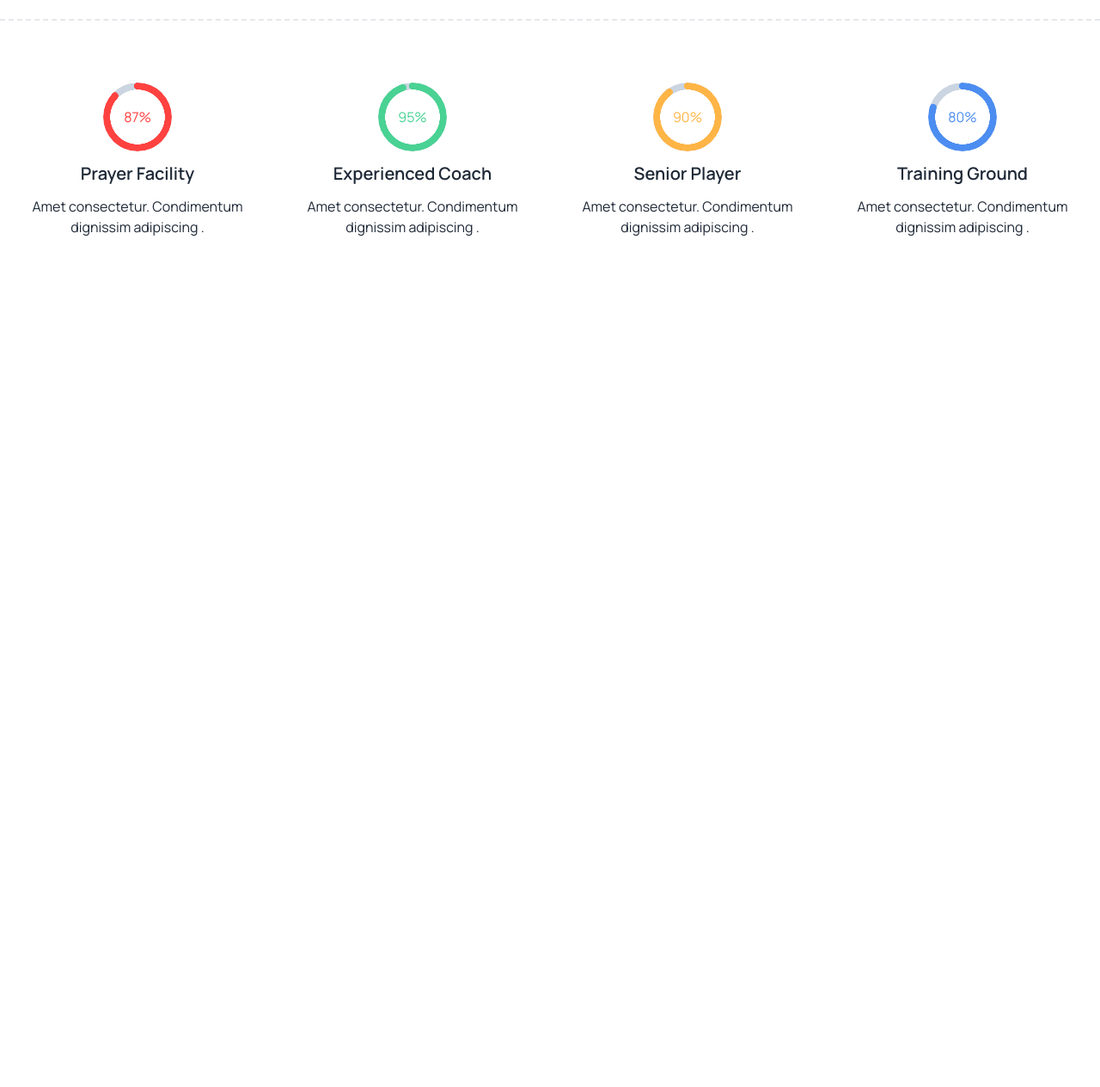
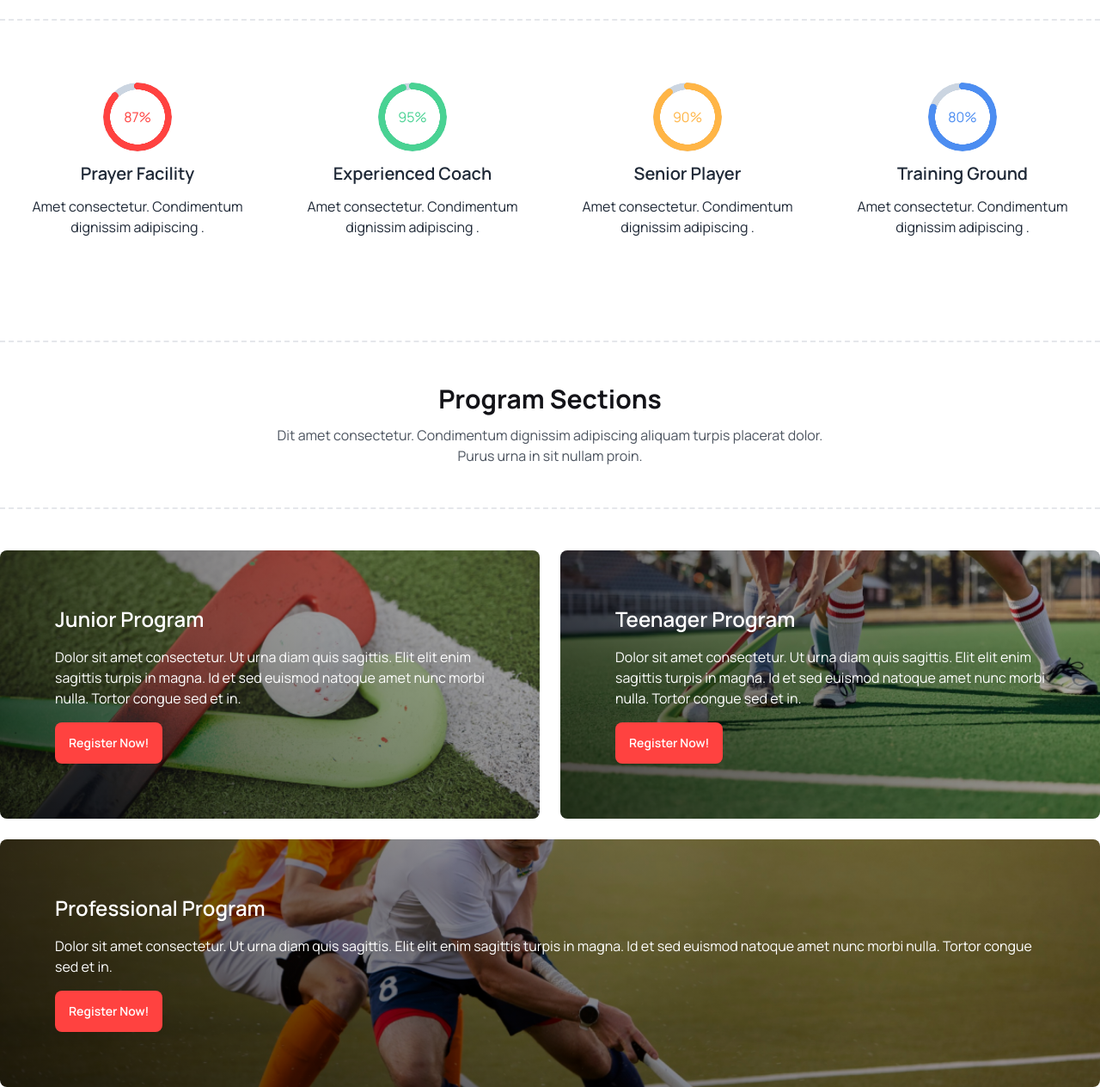
Before and after one commit to Khurshedspi/B9A3-Hockeys-2024, a plain HTML site: page index.html in a window 1280 px wide. Shown: the part 1102-2366 px from the top of the page at 86% size. Before the commit the page ends 1402 px from the top, so only its background shows below. Drawn offline with nearby package versions, Linux system fonts and the light colour scheme.

Commit message:
program section added

```diff
--- a/index.html
+++ b/index.html
@@ -143,8 +143,10 @@
                 <div class="flex flex-col items-center justify-center py-6 space-y-3">
 
                     <div class="relative">
-                        <div class="z-50 radial-progress  text-[#FF4240]" style="--value:87;" role="progressbar">87%</div>
-                        <div class="rotate-90 absolute left-0 top-0 radial-progress text-slate-300" style="--value:87;" role="progressbar"></div>
+                        <div class="z-50 radial-progress  text-[#FF4240]" style="--value:87;" role="progressbar">87%
+                        </div>
+                        <div class="rotate-90 absolute left-0 top-0 radial-progress text-slate-300" style="--value:87;"
+                            role="progressbar"></div>
                     </div>
 
                     <h1 class="text-xl font-semibold">Prayer Facility</h1>
@@ -155,8 +157,10 @@
                 <div class="flex flex-col items-center justify-center py-6 space-y-3">
 
                     <div class="relative">
-                        <div class="z-50 radial-progress  text-[#49D293]" style="--value:95;" role="progressbar">95%</div>
-                        <div class="rotate-90 absolute left-0 top-0 radial-progress text-slate-300" style="--value:87;" role="progressbar"></div>
+                        <div class="z-50 radial-progress  text-[#49D293]" style="--value:95;" role="progressbar">95%
+                        </div>
+                        <div class="rotate-90 absolute left-0 top-0 radial-progress text-slate-300" style="--value:87;"
+                            role="progressbar"></div>
                     </div>
 
                     <h1 class="text-xl font-semibold">Experienced Coach</h1>
@@ -167,8 +171,10 @@
                 <div class="flex flex-col items-center justify-center py-6 space-y-3">
 
                     <div class="relative">
-                        <div class="z-50 radial-progress  text-[#FFB546]" style="--value:90;" role="progressbar">90%</div>
-                        <div class="rotate-90 absolute left-0 top-0 radial-progress text-slate-300" style="--value:87;" role="progressbar"></div>
+                        <div class="z-50 radial-progress  text-[#FFB546]" style="--value:90;" role="progressbar">90%
+                        </div>
+                        <div class="rotate-90 absolute left-0 top-0 radial-progress text-slate-300" style="--value:87;"
+                            role="progressbar"></div>
                     </div>
 
                     <h1 class="text-xl font-semibold">Senior Player</h1>
@@ -179,8 +185,10 @@
                 <div class="flex flex-col items-center justify-center py-6 space-y-3">
 
                     <div class="relative">
-                        <div class="z-50 radial-progress  text-[#4C8DF1]" style="--value:80;" role="progressbar">80%</div>
-                        <div class="rotate-90 absolute left-0 top-0 radial-progress text-slate-300" style="--value:87;" role="progressbar"></div>
+                        <div class="z-50 radial-progress  text-[#4C8DF1]" style="--value:80;" role="progressbar">80%
+                        </div>
+                        <div class="rotate-90 absolute left-0 top-0 radial-progress text-slate-300" style="--value:87;"
+                            role="progressbar"></div>
                     </div>
 
                     <h1 class="text-xl font-semibold">Training Ground</h1>
@@ -195,6 +203,69 @@
         <!-- ------------------------ Professional Hockeys Club with progress bar section ends here --------------------------------------------  -->
 
 
+        <!-- ------------------------ Program Sections starts here --------------------------------------------  -->
+        <section class="mt-24">
+            <!-- title here  -->
+            <div class="border-y-[2px] border-dashed py-12 text-center ">
+                <h1 class="text-3xl font-bold mb-3 text-[#131318]">Program Sections</h1>
+                <p class="opacity-80 w-1/2 mx-auto">Dit amet consectetur. Condimentum dignissim adipiscing aliquam
+                    turpis placerat dolor. Purus urna in
+                    sit nullam proin. </p>
+            </div>
+
+            <!-- grid part -->
+            <div class="mt-12 grid grid-cols-1 lg:grid-cols-2 gap-6">
+                <!-- card1 -->
+                <div class="w-full rounded-lg junior-program flex flex-col justify-end items-center p-16 text-white">
+
+                    <div>
+                        <h1 class="text-2xl font-semibold mb-4">Junior Program</h1>
+                        <p>Dolor sit amet consectetur. Ut urna diam quis sagittis. Elit elit
+                            enim sagittis turpis in magna. Id et sed euismod natoque amet nunc morbi nulla. Tortor
+                            congue sed et in.</p>
+
+                        <button class="btn border-0 bg-btn-color text-white mt-4">
+                            Register Now!
+                        </button>
+                    </div>
+
+                </div>
+                <!-- card2 -->
+                <div class="w-full rounded-lg teenager-program flex flex-col justify-end items-center p-16 text-white">
+
+                    <div>
+                        <h1 class="text-2xl font-semibold mb-4">Teenager Program</h1>
+                        <p>Dolor sit amet consectetur. Ut urna diam quis sagittis. Elit elit
+                            enim sagittis turpis in magna. Id et sed euismod natoque amet nunc morbi nulla. Tortor
+                            congue sed et in.</p>
+
+                        <button class="btn border-0 bg-btn-color text-white mt-4">
+                            Register Now!
+                        </button>
+                    </div>
+
+                </div>
+                <!-- card3 -->
+                <div class="w-full rounded-lg professional-program flex flex-col justify-end items-center p-16 text-white lg:col-span-2">
+
+                    <div>
+                        <h1 class="text-2xl font-semibold mb-4">Professional Program</h1>
+                        <p>Dolor sit amet consectetur. Ut urna diam quis sagittis. Elit elit
+                            enim sagittis turpis in magna. Id et sed euismod natoque amet nunc morbi nulla. Tortor
+                            congue sed et in.</p>
+
+                        <button class="btn border-0 bg-btn-color text-white mt-4">
+                            Register Now!
+                        </button>
+                    </div>
+
+                </div>
+            </div>
+        </section>
+
+        <!-- ------------------------ Program Sections ends here --------------------------------------------  -->
+
+
     </main>
 
     <!-- footer  -->
--- a/styles/style.css
+++ b/styles/style.css
@@ -9,3 +9,22 @@
 .manrope-fonts {
     font-family: "Manrope", sans-serif;
 }
+
+.junior-program{
+    background-image: linear-gradient(45deg, rgba(0, 0, 0, 0.7), rgba(0, 0, 0, 0.2)), url('../Images/2.png');
+    background-repeat: no-repeat;
+    background-size: cover;
+    background-position: center;
+}
+.teenager-program{
+    background-image: linear-gradient(45deg, rgba(0, 0, 0, 0.7), rgba(0, 0, 0, 0.2)), url('../Images/3.png');
+    background-repeat: no-repeat;
+    background-size: cover;
+    background-position: center;
+}
+.professional-program{
+    background-image: linear-gradient(45deg, rgba(0, 0, 0, 0.7), rgba(0, 0, 0, 0.2)), url('../Images/4.png');
+    background-repeat: no-repeat;
+    background-size: cover;
+    background-position: center;
+}
```
